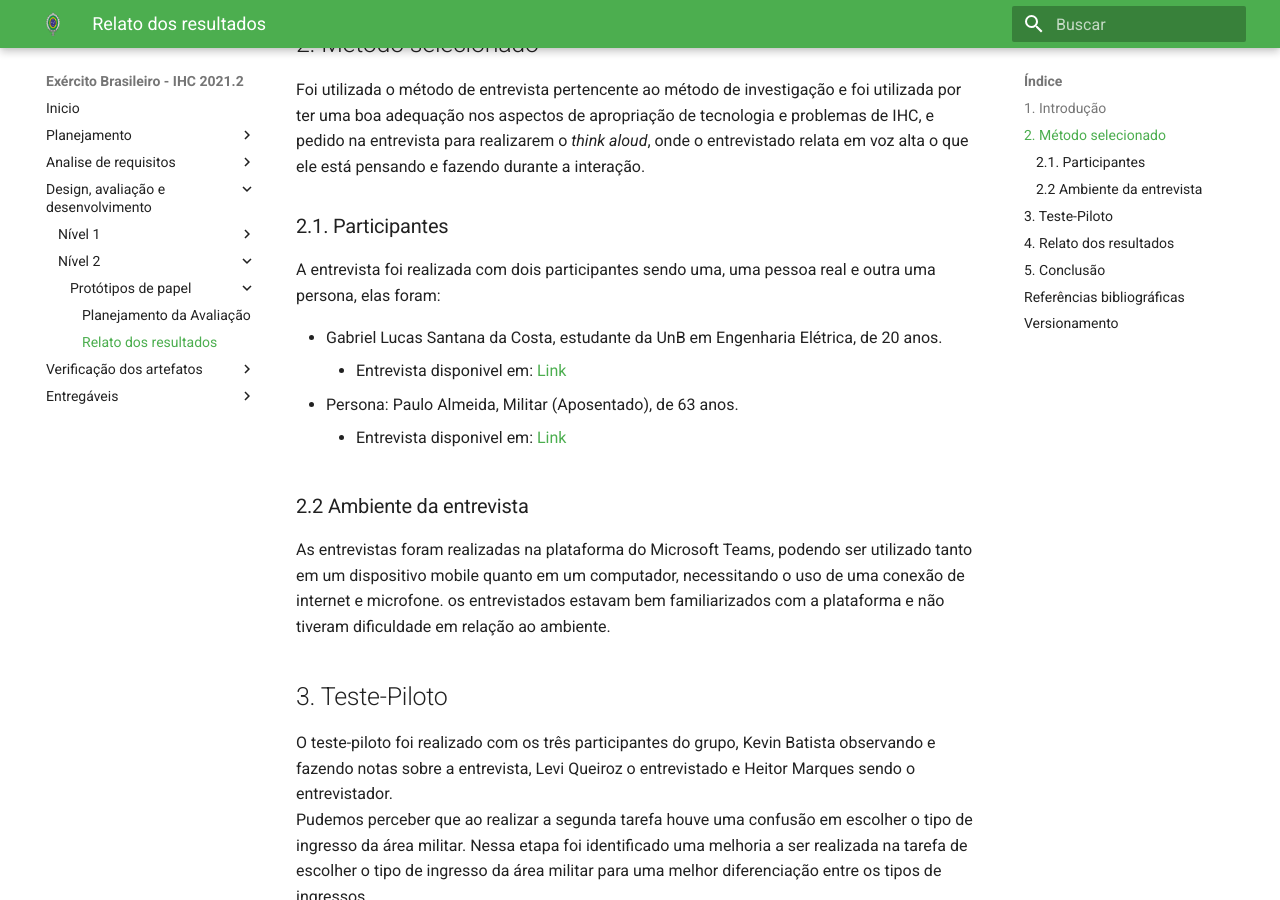
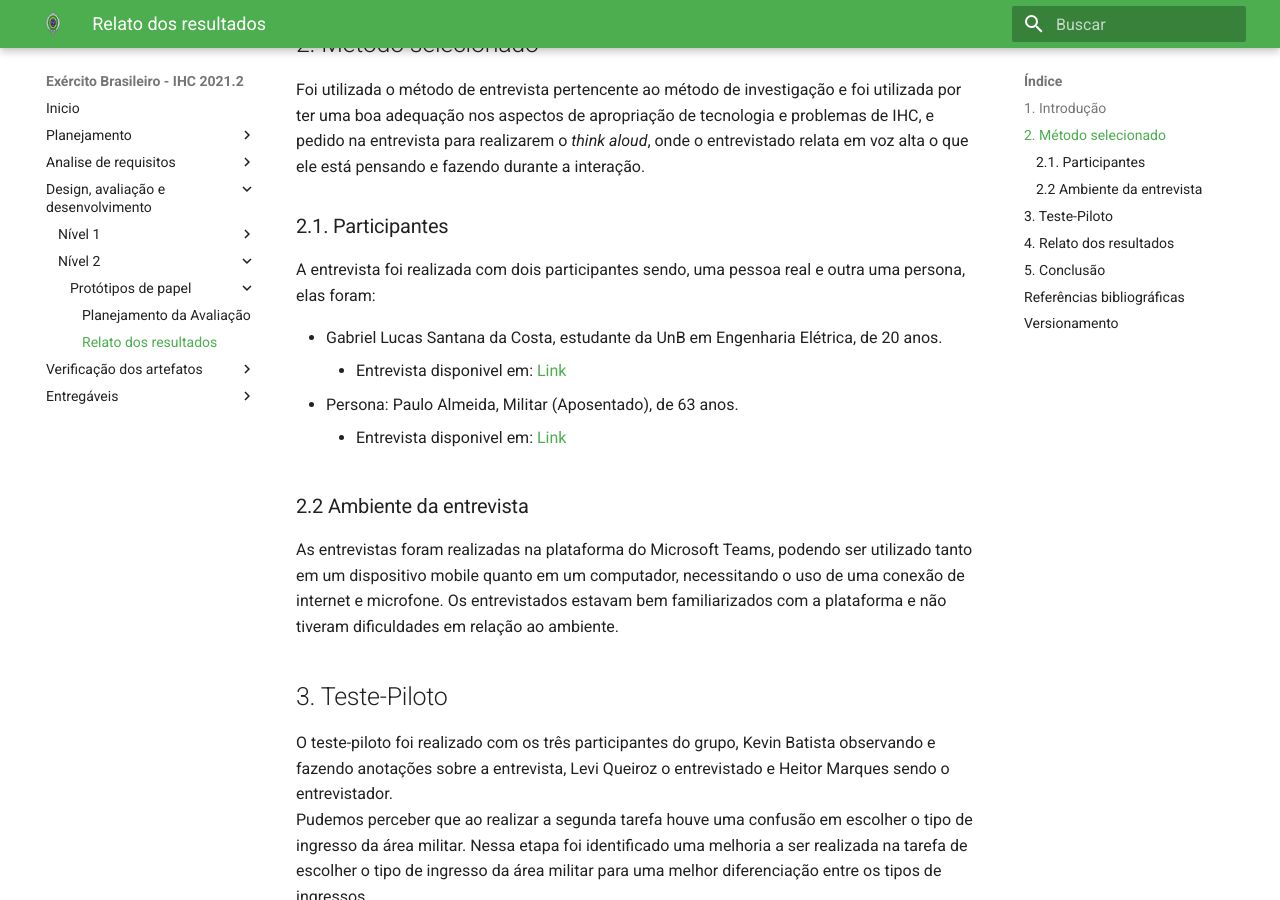
Before and after one commit to heitormsb/2021.2-Exercito-Brasileiro, an MkDocs documentation site: the page built from docs/Design_avaliacao_desenv/nivel2/relato_resultado_prototipo_papel.md, in a window 1280 px wide and 900 px high, scrolled down 347 px. Built offline with MkDocs 1.6.1 and Material for MkDocs 9.7.7, drawn with Linux system fonts in a browser that asks for light colours; some of the changed text lies outside the part shown.

```diff
--- a/docs/Design_avaliacao_desenv/nivel2/relato_resultado_prototipo_papel.md
+++ b/docs/Design_avaliacao_desenv/nivel2/relato_resultado_prototipo_papel.md
@@ -7,7 +7,7 @@
   Foi utilizada o método de entrevista pertencente ao método de investigação e foi utilizada por ter uma boa adequação nos aspectos de apropriação de tecnologia e problemas de IHC, e pedido na entrevista para realizarem o *think aloud*, onde o entrevistado relata em voz alta o que ele está pensando e fazendo durante a interação.
 
 ### 2.1. Participantes
-  A entrevista foi realizada com dois participantes sendo uma, uma pessoa real e outra uma persona, elas foram:<br>
+  A entrevista foi realizada com dois participantes sendo, uma pessoa real e outra uma persona, elas foram:<br>
 
   - Gabriel Lucas Santana da Costa, estudante da UnB em Engenharia Elétrica, de 20 anos.<br>
     - Entrevista disponivel em: [Link](https://youtu.be/ZSy1Jd30wnA)
@@ -15,10 +15,10 @@
     - Entrevista disponivel em: [Link](https://youtu.be/uk67iSrive0)
 
 ### 2.2 Ambiente da entrevista
-  As entrevistas foram realizadas na plataforma do Microsoft Teams, podendo ser utilizado tanto em um dispositivo mobile quanto em um computador, necessitando o uso de uma conexão de internet e microfone. os entrevistados estavam bem familiarizados com a plataforma e não tiveram dificuldade em relação ao ambiente.
+  As entrevistas foram realizadas na plataforma do Microsoft Teams, podendo ser utilizado tanto em um dispositivo mobile quanto em um computador, necessitando o uso de uma conexão de internet e microfone. Os entrevistados estavam bem familiarizados com a plataforma e não tiveram dificuldades em relação ao ambiente.
 
 ## 3. Teste-Piloto
- O teste-piloto foi realizado com os três participantes do grupo, Kevin Batista observando e fazendo notas sobre a entrevista, Levi Queiroz o entrevistado e Heitor Marques sendo o entrevistador. <br>
+ O teste-piloto foi realizado com os três participantes do grupo, Kevin Batista observando e fazendo anotações sobre a entrevista, Levi Queiroz o entrevistado e Heitor Marques sendo o entrevistador. <br>
  Pudemos perceber que ao realizar a segunda tarefa houve uma confusão em escolher o tipo de ingresso da área militar.
  Nessa etapa foi identificado uma melhoria a ser realizada na tarefa de escolher o tipo de ingresso da área militar para uma melhor diferenciação entre os tipos de ingressos.
 
```
Also changed, not shown: other parts of docs/Design_avaliacao_desenv/nivel2/relato_resultado_prototipo_papel.md (+2 -1 lines).
